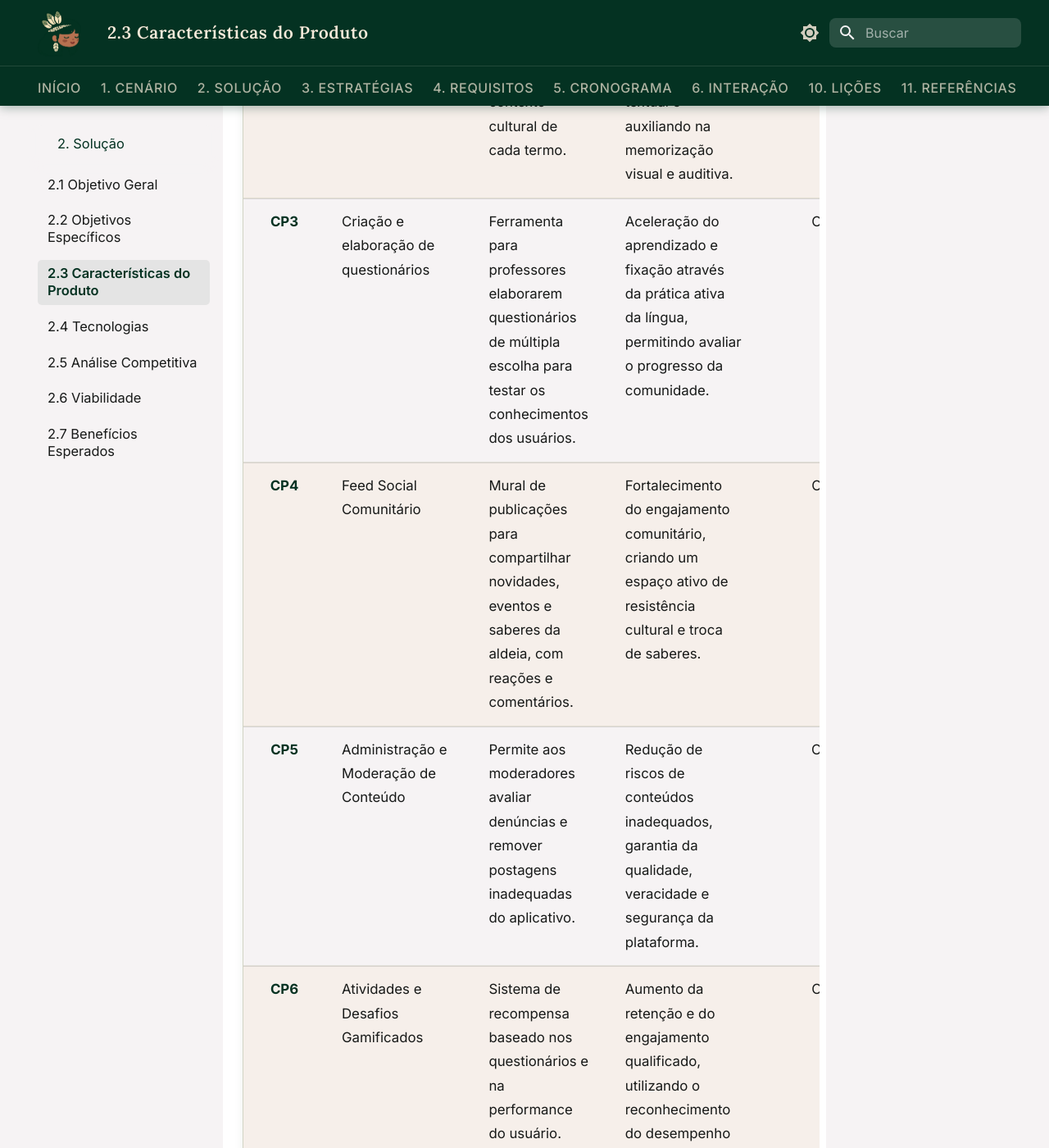
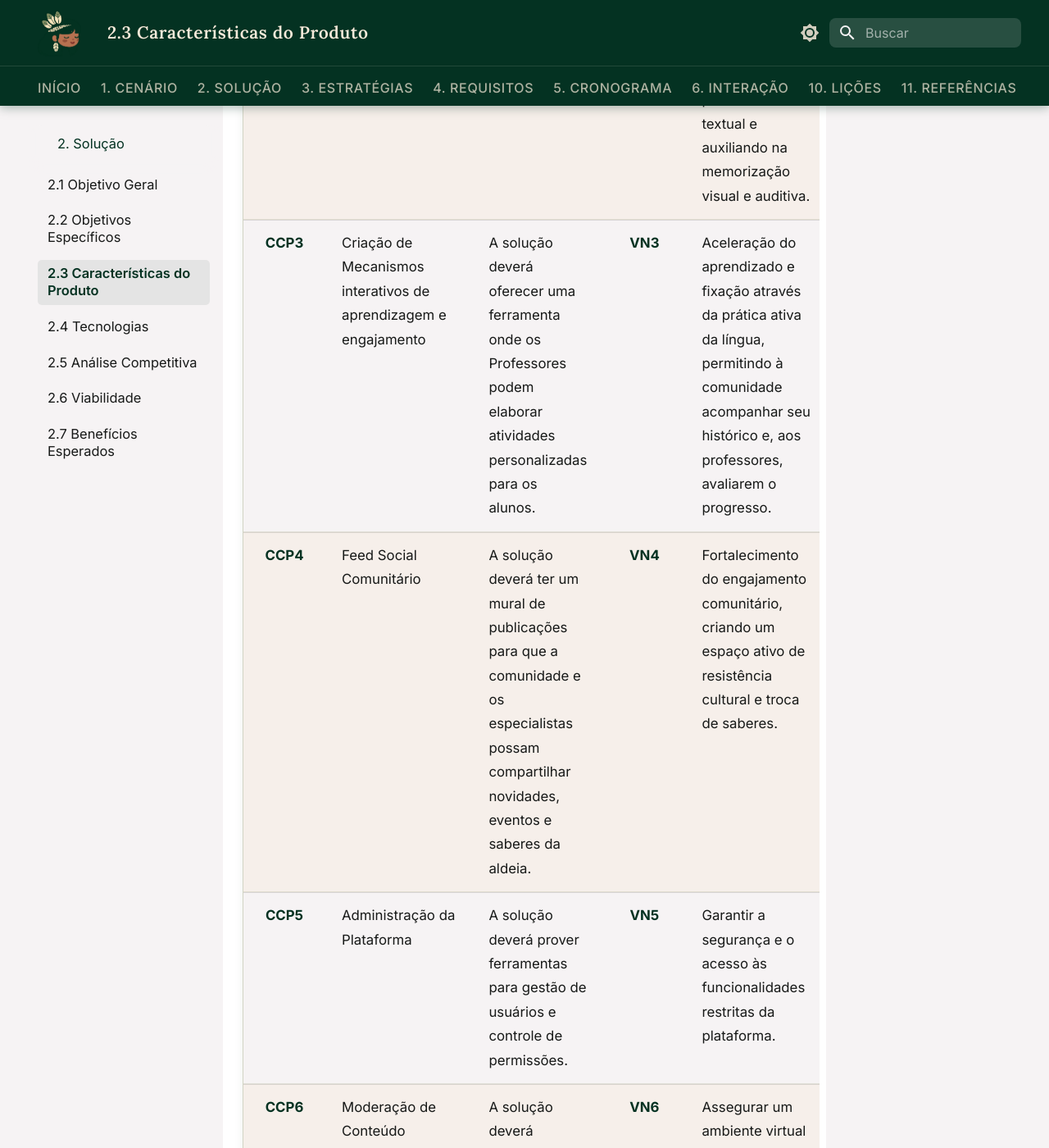
Before and after one commit to mdsreq-fga-unb/REQ-2026.1-T02-Nativo, an MkDocs documentation site: the page built from docs/02-solucao/caracteristicas.md, in a window 1280 px wide and 1400 px high, scrolled down 881 px. Shown: the whole window at 82% size. Built offline with MkDocs 1.6.1 and Material for MkDocs 9.7.7, drawn with Linux system fonts in a browser that asks for light colours; some of the changed text lies outside the part shown.

Commit message:
docs: atualiza tabela de características do produto

```diff
--- a/docs/02-solucao/caracteristicas.md
+++ b/docs/02-solucao/caracteristicas.md
@@ -2,12 +2,13 @@
 
 As características do produto (CPs) foram mapeadas diretamente aos Objetivos Específicos (OEs), garantindo rastreabilidade entre funcionalidades e objetivos de negócio.
 
-| ID | Característica (CP) | Descrição | Valor de Negócio | Contribuição Principal | Contribuição Secundária |
-| :---: | :--- | :--- | :--- | :---: | :---: |
-| **CP1** | Sincronização e Acesso Offline de Traduções | A consulta de traduções deverá funcionar mesmo sem acesso à internet. | Garantir a disponibilidade e usabilidade contínua do aplicativo mesmo nas áreas da aldeia com baixa ou nenhuma conectividade. | OE6 | OE1 |
-| **CP2** | Suporte a Multimídia nas Traduções | Upload e exibição de arquivos de áudio, vídeo e fotos, apoiando o ensino da pronúncia e o contexto cultural de cada termo. | Melhoria na qualidade do aprendizado, superando a barreira da tradução puramente textual e auxiliando na memorização visual e auditiva. | OE1 | OE6 |
-| **CP3** | Criação e elaboração de questionários | Ferramenta para professores elaborarem questionários de múltipla escolha para testar os conhecimentos dos usuários. | Aceleração do aprendizado e fixação através da prática ativa da língua, permitindo avaliar o progresso da comunidade. | OE2 | OE5 |
-| **CP4** | Feed Social Comunitário | Mural de publicações para compartilhar novidades, eventos e saberes da aldeia, com reações e comentários. | Fortalecimento do engajamento comunitário, criando um espaço ativo de resistência cultural e troca de saberes. | OE3 | OE2 |
-| **CP5** | Administração e Moderação de Conteúdo | Permite aos moderadores avaliar denúncias e remover postagens inadequadas do aplicativo. | Redução de riscos de conteúdos inadequados, garantia da qualidade, veracidade e segurança da plataforma. | OE4 | OE3 |
-| **CP6** | Atividades e Desafios Gamificados | Sistema de recompensa baseado nos questionários e na performance do usuário. | Aumento da retenção e do engajamento qualificado, utilizando o reconhecimento do desempenho individual como motor para motivar a prática contínua. | OE2 | OE3 |
-| **CP7** | Visualização de Perfis de Usuário | Exibição do histórico de tradução e gamificação do usuário, listando conquistas e conhecimentos. | Impulsiona a retenção através do acompanhamento do progresso individual. | OE5 | OE2 |
+| ID (CP) | Característica (CP) | Descrição resumida | ID (VN) | Valor de Negócio (VN) principal| Contribuição Principal | Contribuição Secundária |
+| :---: | :--- | :--- | :---: | :--- | :---: | :---: |
+| **CCP1** | Sincronização e Acesso Offline de Traduções | A consulta de traduções deverá funcionar mesmo sem acesso à internet. |**VN1** | Garantir a disponibilidade e usabilidade contínua do aplicativo mesmo nas áreas da aldeia com baixa ou nenhuma conectividade. | OE6 | OE1 |
+| **CCP2** | Suporte a Multimídia nas Traduções | A solução deverá suportar conteúdo multimídia nas traduções. | **VN2** |Melhoria na qualidade do aprendizado, superando a barreira da tradução puramente textual e auxiliando na memorização visual e auditiva. | OE1 | OE6 |
+| **CCP3** | Criação de Mecanismos interativos de aprendizagem e engajamento | A solução deverá oferecer uma ferramenta onde os Professores podem elaborar atividades personalizadas para os alunos. | **VN3** |Aceleração do aprendizado e fixação através da prática ativa da língua, permitindo à comunidade acompanhar seu histórico e, aos professores, avaliarem o progresso. | OE2 | OE5 |
+| **CCP4** | Feed Social Comunitário | A solução deverá ter um mural de publicações para que a comunidade e os especialistas possam compartilhar novidades, eventos e saberes da aldeia. |**VN4** | Fortalecimento do engajamento comunitário, criando um espaço ativo de resistência cultural e troca de saberes. | OE3 | OE2 |
+| **CCP5** | Administração da Plataforma | A solução deverá prover ferramentas para gestão de usuários e controle de permissões. |**VN5** | Garantir a segurança e o acesso às funcionalidades restritas da plataforma. | OE4 | OE5 |
+| **CCP6** | Moderação de Conteúdo | A solução deverá viabilizar a moderação de postagens inadequadas. |**VN6** | Assegurar um ambiente virtual seguro e de qualidade para a comunidade. | OE4 | OE3 |
+| **CCP7** | Atividades e Desafios Gamificados | A solução deverá disponibilizar um sistema de recompensa baseado nas atividades e na performance que o usuário teve em cada uma delas. |**VN7** | Aumento da retenção e do engajamento qualificado, utilizando o reconhecimento do desempenho individual como motor para motivar a prática contínua e acelerar o domínio do idioma. | OE2 | OE3 |
+| **CCP8** | Visualização de Perfis de Usuário | A solução permite a visualização do histórico de tradução e gamificação do usuário. |**VN8** | Impulsiona a retenção através do acompanhamento do progresso individual. | OE5 | OE2 |
```
